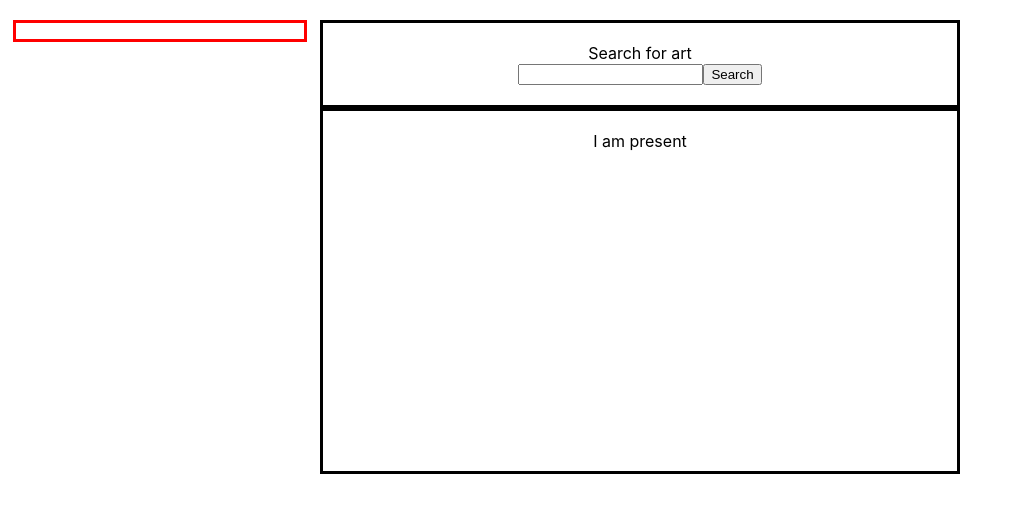
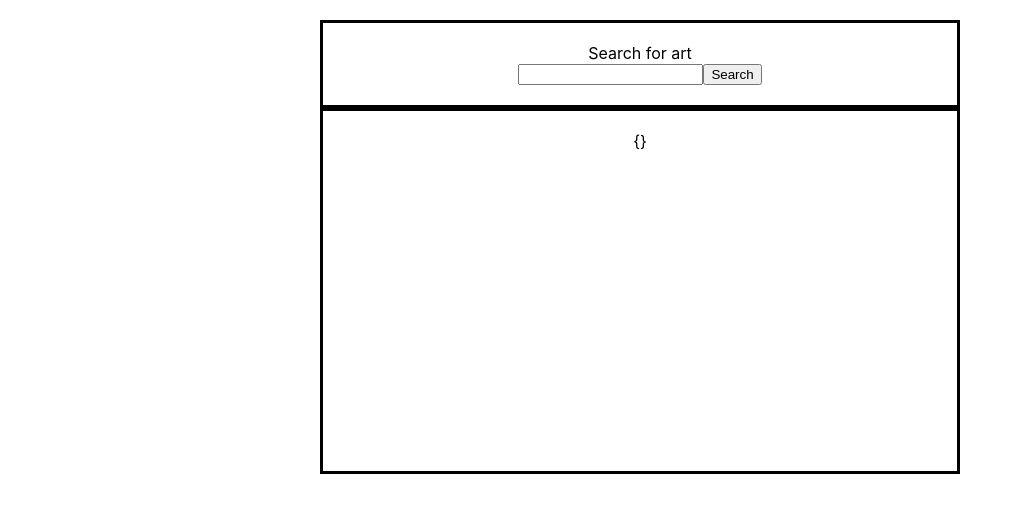
Before and after one commit to GlebHelg/online-museum, a React (Create React App) app: page / in a window 1280 px wide. Shown: the top 512 px of the page, without its empty margins (0-1010 px from the left). Built offline with nearby package versions, Linux system fonts and the light colour scheme.

Commit message:
Improve ErrorBox

```diff
--- a/src/components/Container.tsx
+++ b/src/components/Container.tsx
@@ -7,9 +7,10 @@ import Search from './Search/Search';
 
 
 function Container() {
+
     // States
     let [searchResponse, setSearchResponse] = useState<ISearchResponse>({} as ISearchResponse);
-    let [errorMessage, setErrorMessage] = useState<string>("");
+    let [errorMessage, setErrorMessage] = useState<string | null>("");
 
     console.log("Container errorMessage: ", errorMessage);
 
--- a/src/components/ErrorBox/ErrorBox.tsx
+++ b/src/components/ErrorBox/ErrorBox.tsx
@@ -3,16 +3,19 @@ import { isPropertySignature } from 'typescript';
 import './ErrorBox.css';
 
 interface IErrorBoxProps {
-    errorMessage: string
+    errorMessage: string | null
 }
 
 function ErrorBox(props: IErrorBoxProps) {
 
     console.log('Error Message: ', props.errorMessage);
+
+    const errorJsx = <div className="error-box">
+                        <p>{props.errorMessage}</p>
+                    </div>;
+
     return (
-        <div className="error-box">
-            <p>{props.errorMessage}</p>
-        </div>
+        props.errorMessage ? errorJsx : <></>
     );
 }
 
--- a/src/components/Present/Present.tsx
+++ b/src/components/Present/Present.tsx
@@ -10,7 +10,7 @@ interface IPresentProps {
 function Present(props: IPresentProps) {
   return (
     <div className="present">
-      I am present
+      {JSON.stringify(props.searchResponse)}
     </div>
   );
 }
--- a/src/components/Search/Search.tsx
+++ b/src/components/Search/Search.tsx
@@ -4,19 +4,20 @@ import { ISearchResponse } from '../Interfaces/Interfaces';
 
 const querySearchApi = (                e: React.FormEvent<HTMLFormElement>,
                         setSearchResponse: React.Dispatch<React.SetStateAction<ISearchResponse>>,
-                          setErrorMessage: React.Dispatch<React.SetStateAction<string>>
+                          setErrorMessage: React.Dispatch<React.SetStateAction<string | null>>
                         ) => {
   e.preventDefault();
 
   const searchPhrase = (e.currentTarget.elements.namedItem('search-field') as HTMLInputElement).value;
 
-  const requestString = `https://collectionapi.metmuseum.org/public/collection/v1/searc?hasImages=true&q=${searchPhrase}`;
+  const requestString = `https://collectionapi.metmuseum.org/public/collection/v1/search?hasImages=true&q=${searchPhrase}`;
 
   axios.get(requestString)
       .then(resp => {
         const respData: ISearchResponse = resp.data as ISearchResponse;
         console.log('respData: ', respData);
         setSearchResponse(respData);
+        setErrorMessage(null);
       })
       .catch(
         (error) => {
@@ -29,7 +30,7 @@ const querySearchApi = (                e: React.FormEvent<HTMLFormElement>,
 
 interface ISearchProps {
   setSearchResponse: React.Dispatch<React.SetStateAction<ISearchResponse>>,
-  setErrorMessage: React.Dispatch<React.SetStateAction<string>>
+  setErrorMessage: React.Dispatch<React.SetStateAction<string | null>>
 }
 
 function Search(props: ISearchProps) {
```
